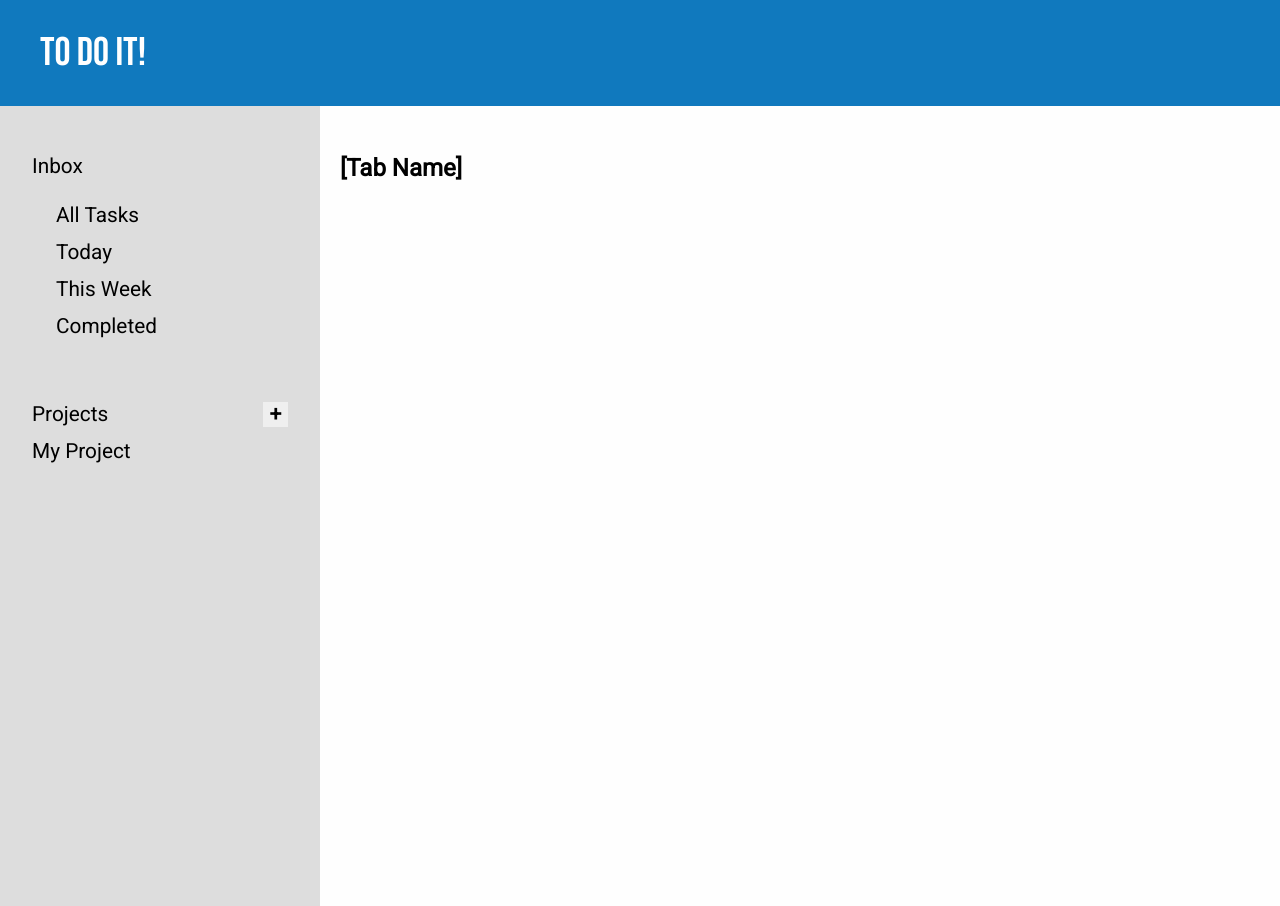
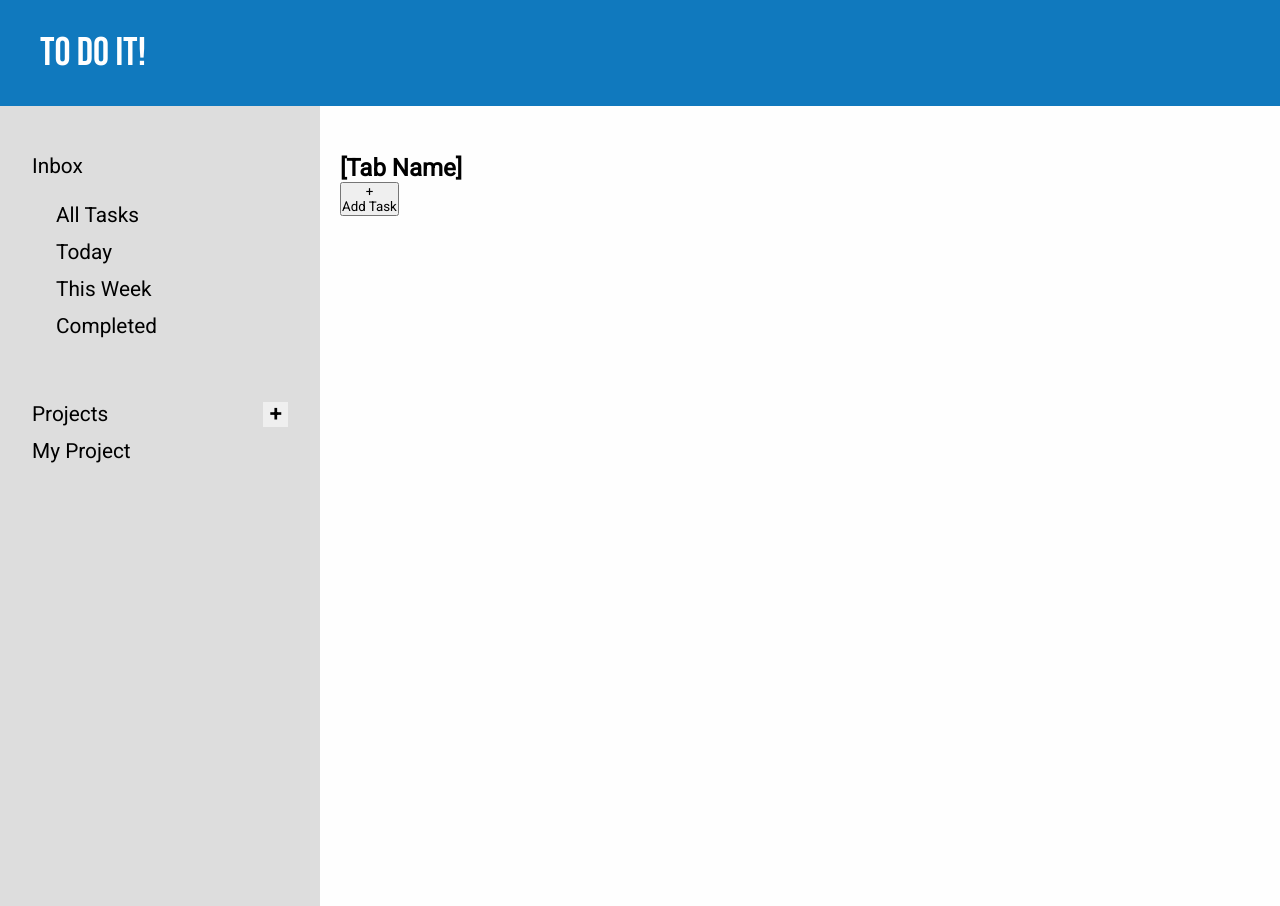
Before and after one commit to Wolflington/to-do, a website built with webpack: page dist/index.html in a window 1280 px wide. Built offline with nearby package versions, Linux system fonts and the light colour scheme.

Commit message:
Create button for adding task

```diff
--- a/dist/index.html
+++ b/dist/index.html
@@ -32,6 +32,10 @@
 
         <section class = 'project-preview'>
             <h1>[Tab Name]</h1>
+            <button class = "add-task-btn">
+                <p>+</p>
+                Add Task
+            </button>
             <div class = 'tasks-list'></div>
         </section>
 
```
